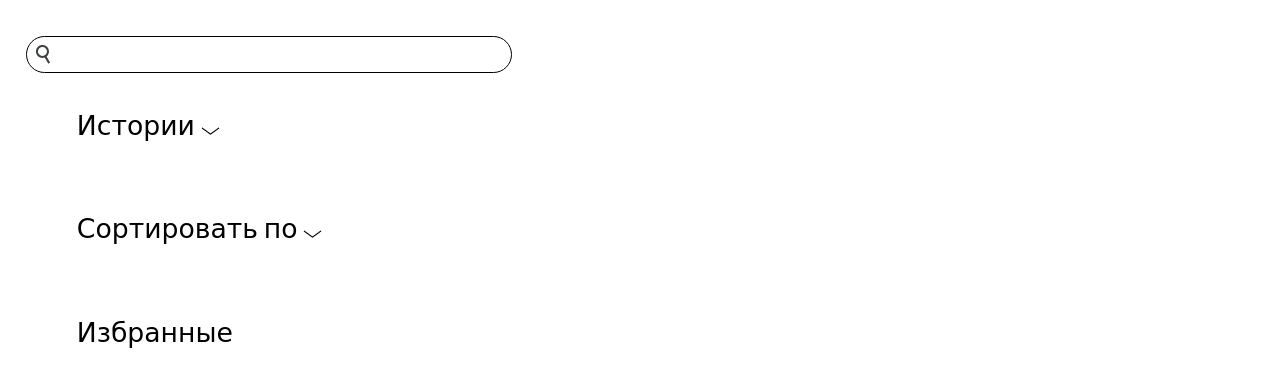
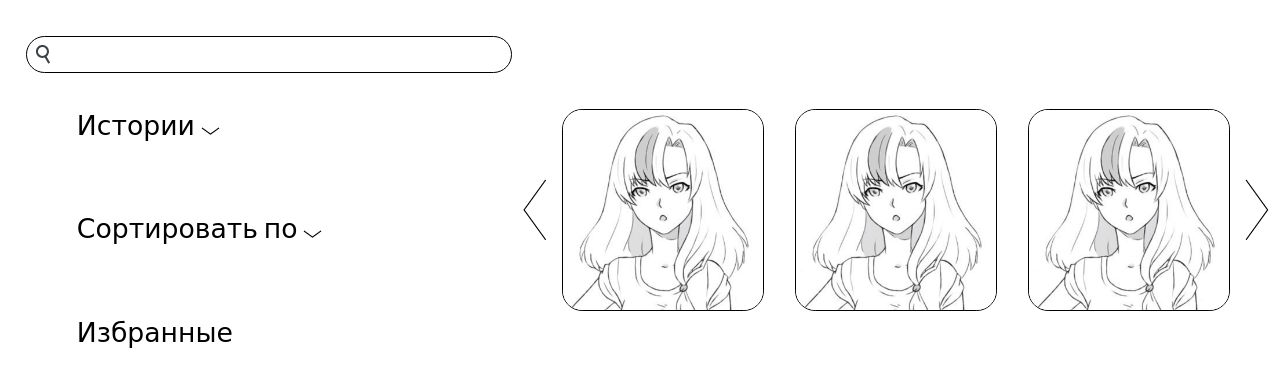
Before and after one commit to t-o-r-i/web, a plain HTML site: page lab2/index.html in a window 1280 px wide. Shown: the part 245-632 px from the top of the page. Drawn offline with nearby package versions, Linux system fonts and the light colour scheme; a web font is replaced by a local one.

Commit message:
[lab2] character preview

```diff
--- a/lab2/crst.css
+++ b/lab2/crst.css
@@ -40,7 +40,7 @@ body {
     margin: 4;
 }
 
-.character-title {
+.chara-title {
     font-family: 'Poiret One', cursive;
     font-size: 43pt;
     margin-top: 3%;
@@ -48,7 +48,7 @@ body {
     margin-bottom: 3%;
 }
 
-.character-container {
+.chara-container {
     width: 100%;
     top:0;
     left:0;
@@ -96,3 +96,18 @@ body {
     margin: 7%;
     margin-left: 15%;
 }
+
+.chara-container__right {
+    display: flex;
+    justify-content: center;
+    align-items: center;
+    flex-direction: row;
+}
+
+.chara-container__right__img {
+    height: 200px;
+    width: 200px;
+    border: 1px solid black;
+    border-radius: 10%;
+    margin: 2%;
+}
--- a/lab2/index.html
+++ b/lab2/index.html
@@ -15,9 +15,9 @@
                 </div>
             </div>
         </header>
-        <div class="character-title">Персонажи</div>
-        <div class="character-container">
-            <div class="character-container__menu">
+        <div class="chara-title">Персонажи</div>
+        <div class="chara-container">
+            <div class="chara-container__menu">
                 <div class="chara-name-input">
                     <img class="chara-name-input__magnifier" src="src/magnifier.png">
                     <input class="chara-name-input__control" type="text">
@@ -37,7 +37,13 @@
                 </div>
 
             </div>
-            <div class="character-container__right"></div>
+            <div class="chara-container__right">
+                <img src="src/arrow_hor.png" class="chara-container__right__arrow">
+                <img src="src/Kaiki.png" class="chara-container__right__img">
+                <img src="src/Kaiki.png" class="chara-container__right__img">
+                <img src="src/Kaiki.png" class="chara-container__right__img">
+                <img src="src/arrow_hor_right.png" class="chara-container__right__arrow">
+            </div>
         </div>
     </body>
 </html>
```
Also changed, not shown: lab2/src/Kaiki.png (added), lab2/src/arrow_hor.png (added), lab2/src/arrow_hor_right.png (added).
